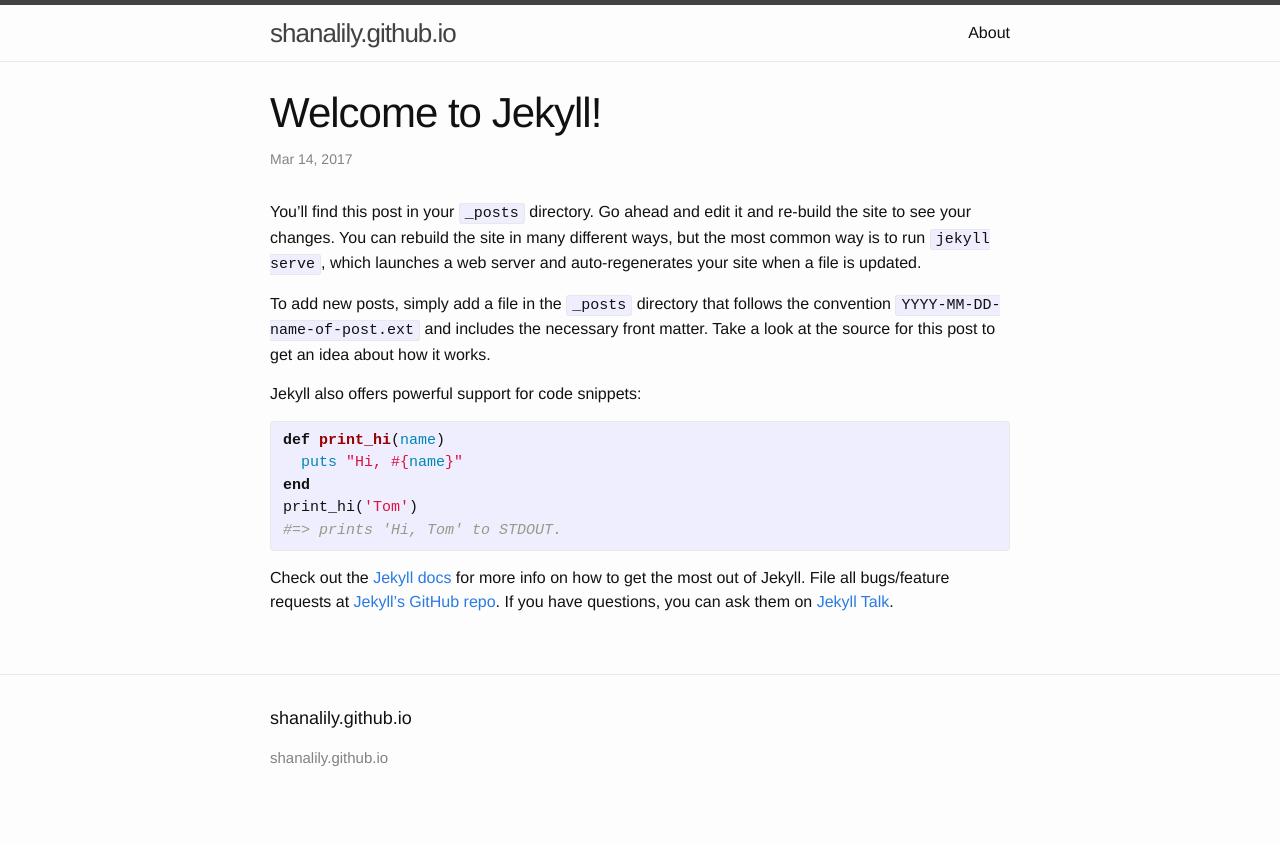
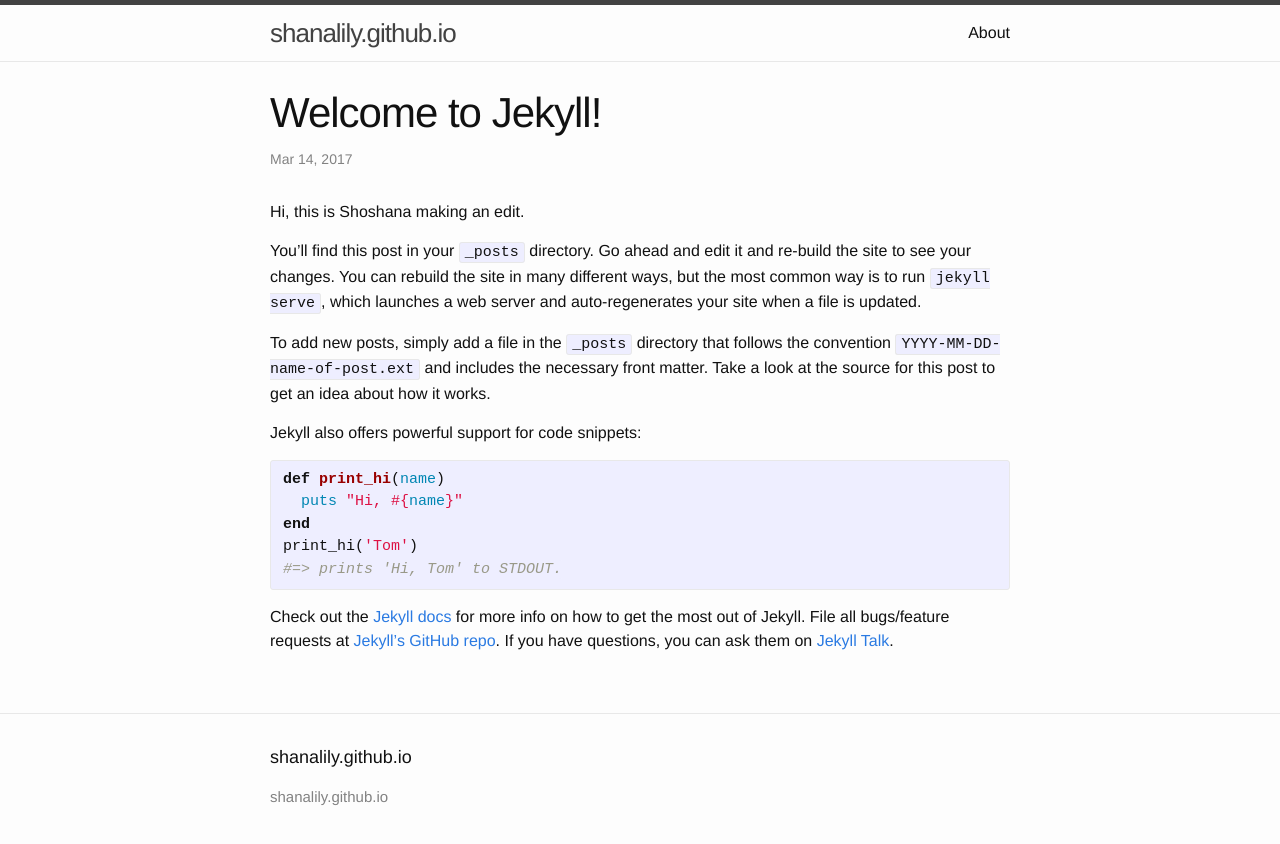
Before and after one commit to shanalily/shanalily.github.io, a Jekyll site: the page built from _posts/2017-03-14-welcome-to-jekyll.markdown, in a window 1280 px wide. Shown: the top 844 px of the page. Built offline with Jekyll 4.4.1, drawn with Linux system fonts in a browser that asks for light colours.

Commit message:
edit welcome post

```diff
--- a/_posts/2017-03-14-welcome-to-jekyll.markdown
+++ b/_posts/2017-03-14-welcome-to-jekyll.markdown
@@ -4,6 +4,9 @@
 date:   2017-03-14 16:33:38 -0400
 categories: jekyll update
 ---
+
+Hi, this is Shoshana making an edit.
+
 You’ll find this post in your `_posts` directory. Go ahead and edit it and re-build the site to see your changes. You can rebuild the site in many different ways, but the most common way is to run `jekyll serve`, which launches a web server and auto-regenerates your site when a file is updated.
 
 To add new posts, simply add a file in the `_posts` directory that follows the convention `YYYY-MM-DD-name-of-post.ext` and includes the necessary front matter. Take a look at the source for this post to get an idea about how it works.
```
